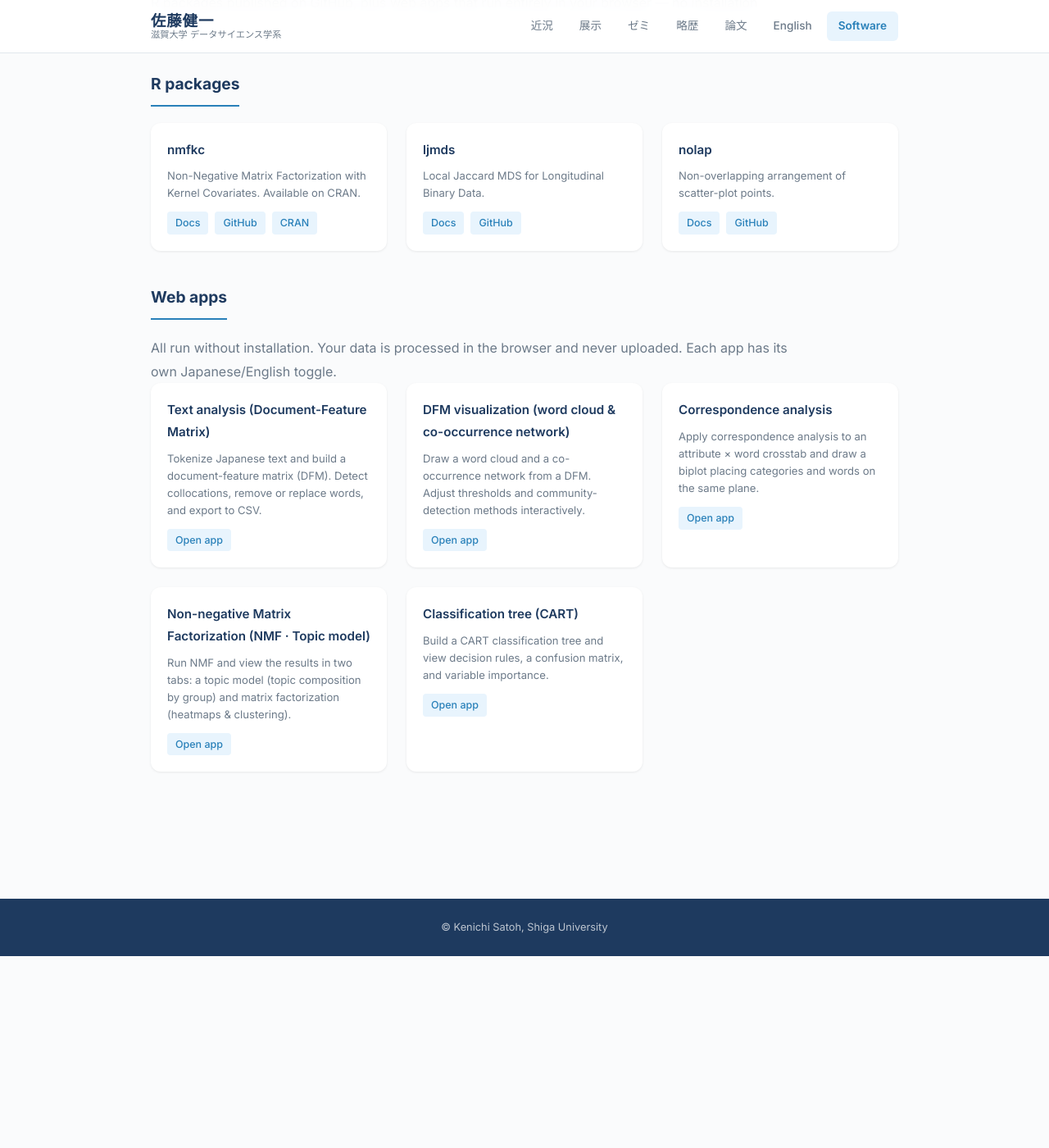
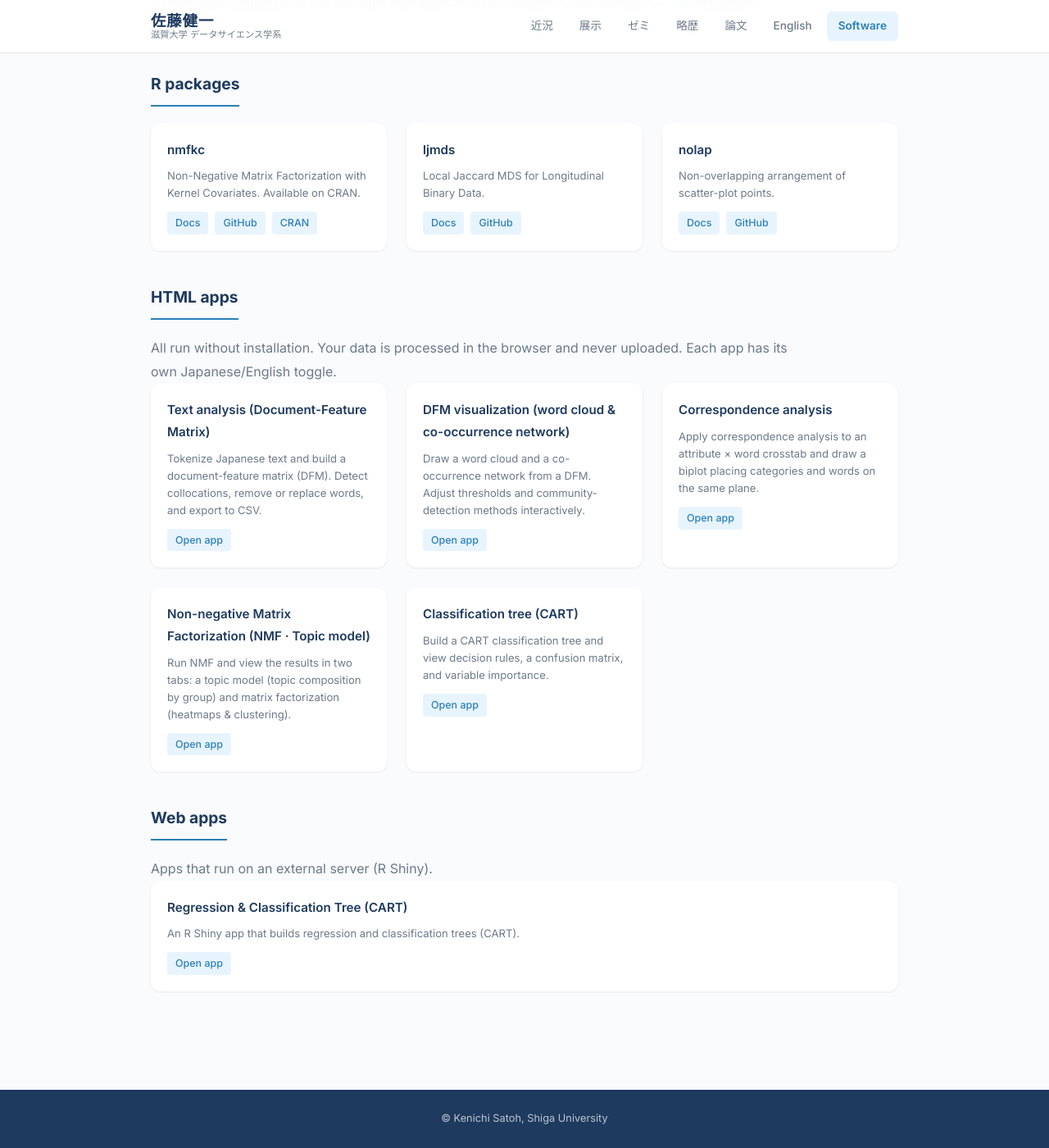
Before and after one commit to ksatohds/ksatohds.github.io, a Jekyll site: the page built from software.md, in a window 1280 px wide and 1400 px high, scrolled down 225 px. Shown: the whole window at 82% size. Built offline with Jekyll 4.4.1, drawn with Linux system fonts in a browser that asks for light colours.

Commit message:
20260705 software: Web apps→HTML apps に改名し、Shiny CART を新設Web appsに追記
Co-Authored-By: Claude Opus 4.8 <noreply@anthropic.com>

```diff
--- a/software.md
+++ b/software.md
@@ -65,7 +65,7 @@ title: Software
 </div>
 
 <div class="section">
-  <h2 class="section-title" data-ja="Webアプリ">Web apps</h2>
+  <h2 class="section-title" data-ja="HTMLアプリ">HTML apps</h2>
   <p style="color: var(--color-text-light); line-height: 1.8; max-width: 800px;" data-ja="いずれもインストール不要。データはブラウザ内で処理され、外部に送信されません。各アプリは日本語・英語の表示切替に対応しています。">All run without installation. Your data is processed in the browser and never uploaded. Each app has its own Japanese/English toggle.</p>
   <div class="gallery-grid">
 
@@ -122,6 +122,24 @@ title: Software
   </div>
 </div>
 
+<div class="section">
+  <h2 class="section-title" data-ja="Webアプリ">Web apps</h2>
+  <p style="color: var(--color-text-light); line-height: 1.8; max-width: 800px;" data-ja="外部サーバー上で動作するアプリです。">Apps that run on an external server (R Shiny).</p>
+  <div class="gallery-grid">
+
+    <div class="gallery-item">
+      <div class="gallery-body">
+        <h3 data-ja="回帰木・分類木 CART">Regression &amp; Classification Tree (CART)</h3>
+        <p data-ja="回帰木・分類木（CART）を構築する R Shiny アプリ。">An R Shiny app that builds regression and classification trees (CART).</p>
+        <div class="gallery-links">
+          <a href="https://kenichi-satoh.shinyapps.io/CART/" data-ja="アプリを開く">Open app</a>
+        </div>
+      </div>
+    </div>
+
+  </div>
+</div>
+
 <script>
 (function () {
   var els = document.querySelectorAll('[data-ja]');
```
